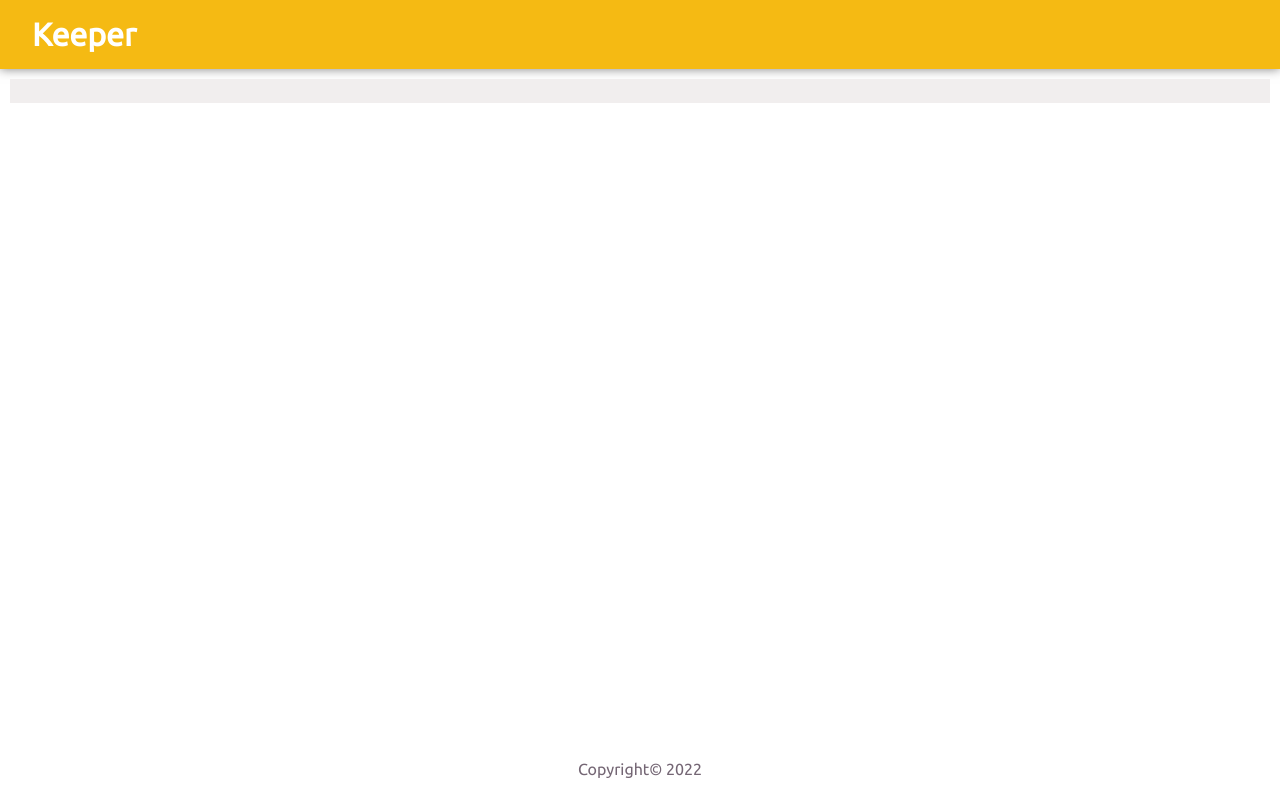
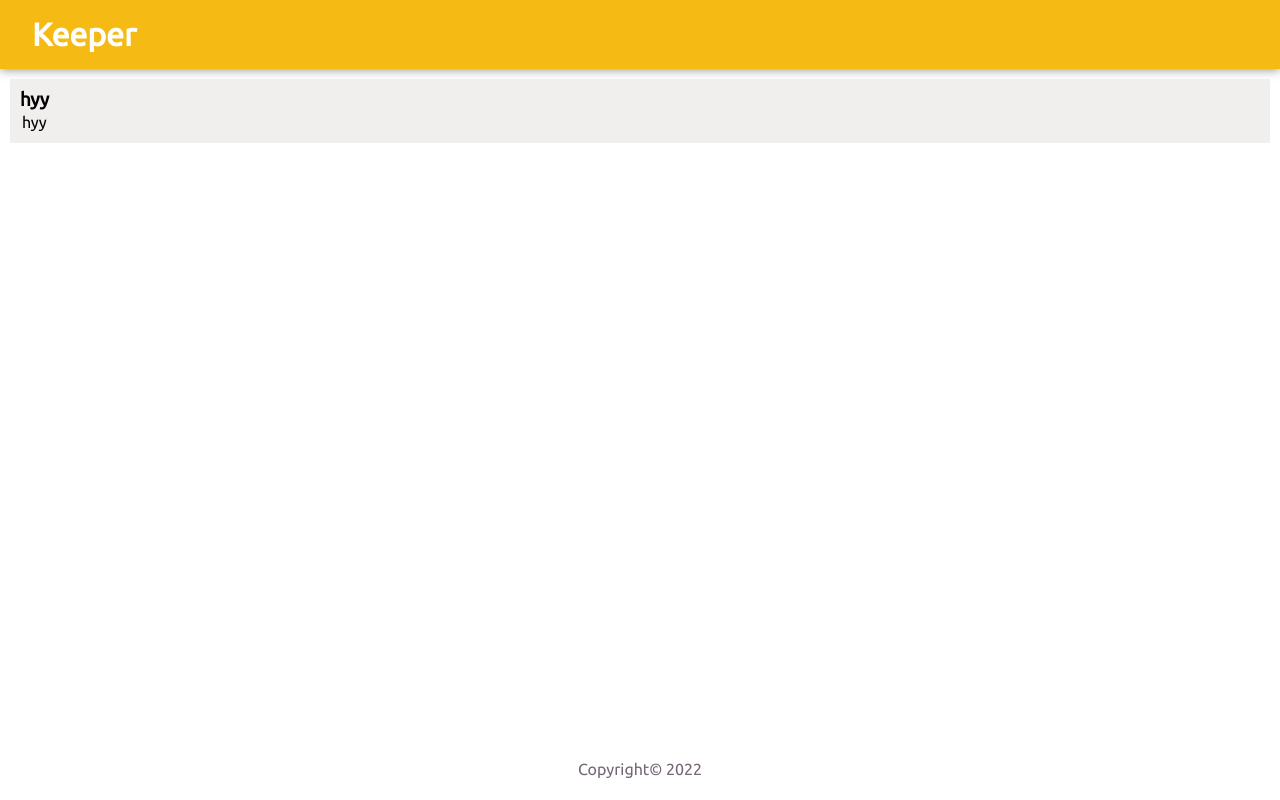
Before and after one commit to AbhishekKumar2233/Keeper-App, a React (Create React App) app: page / in a window 1280 px wide. Built offline with nearby package versions, Linux system fonts and the light colour scheme.

Commit message:
props defined

```diff
--- a/src/App.js
+++ b/src/App.js
@@ -7,7 +7,10 @@ export default function App() {
   return (
     <div className="App">
       <Header />
-      <Note />
+      <Note
+      heading="hyy"
+      detail="hyy"
+      />
       <Footer />
     </div>
   );
```
